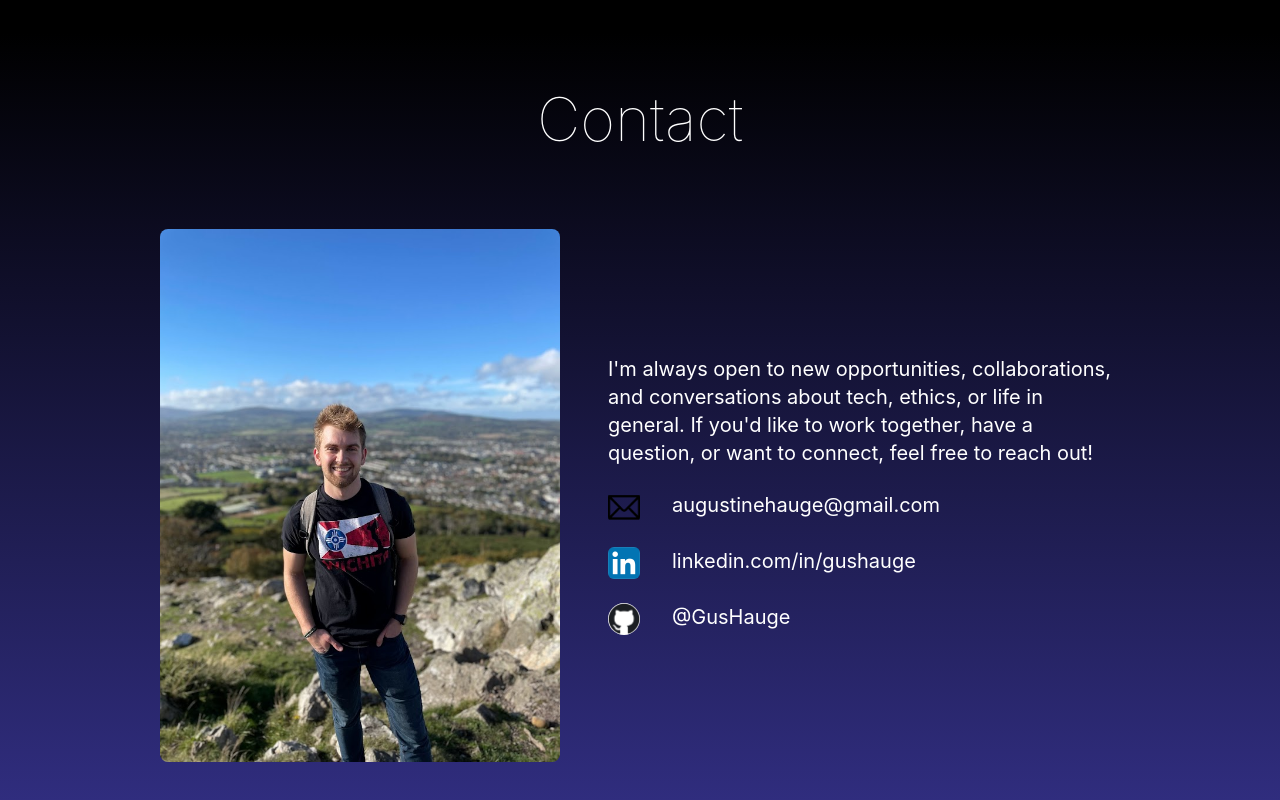
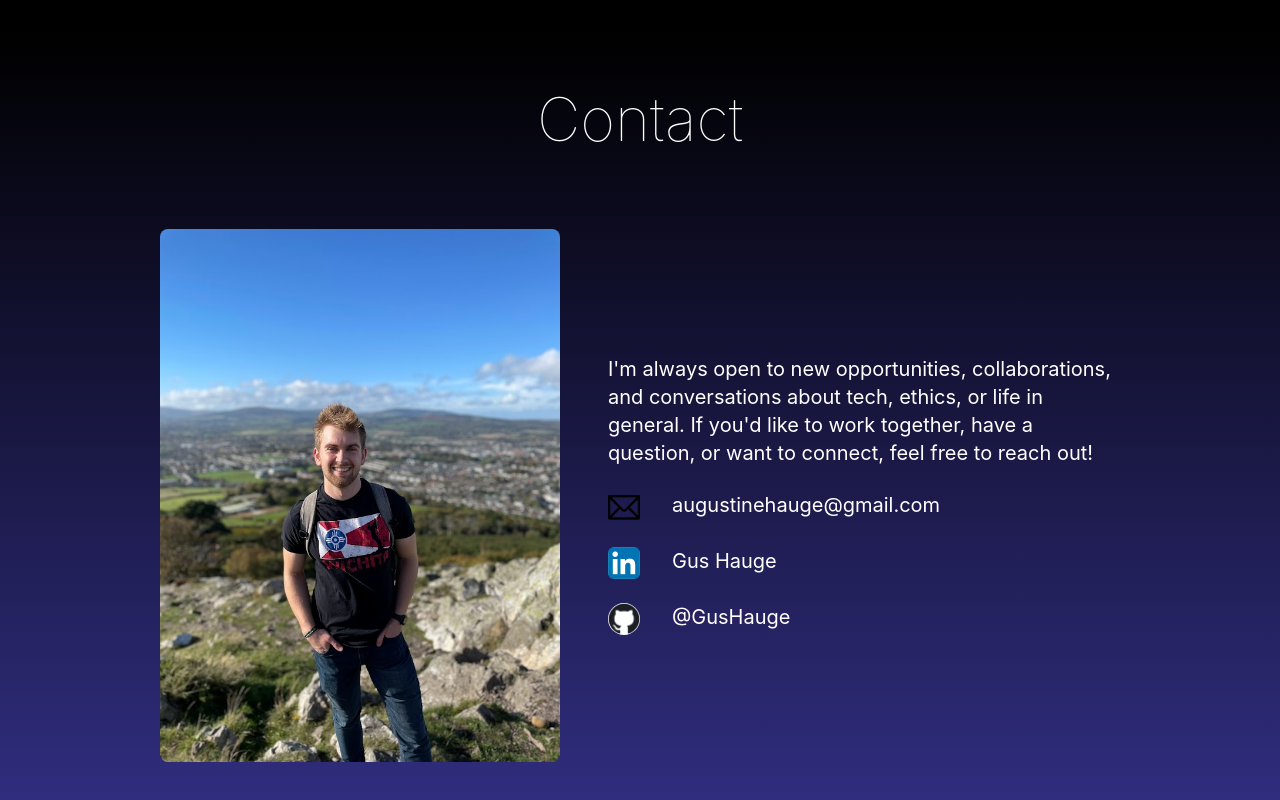
Before and after one commit to GusHauge/GusHauge.github.io, a React (Create React App) app: page / in a window 1280 px wide. Shown: the part 4198-4998 px from the top of the page. Built offline with nearby package versions, Linux system fonts and the light colour scheme.

Commit message:
Small changes to Contact info

```diff
--- a/src/components/Contact.js
+++ b/src/components/Contact.js
@@ -27,7 +27,7 @@ export const Contact = () => {
               alt="Email"
               className="w-8 rounded-md"
             />
-            <p className="text-justify">augustinehauge@gmail.com</p>
+            <p>augustinehauge@gmail.com</p>
           </div>
 
           <div className="flex flex-row space-x-8">
@@ -44,7 +44,7 @@ export const Contact = () => {
                 />
               </a>
             </div>
-            <p>linkedin.com/in/gushauge</p>
+            <p>Gus Hauge</p>
           </div>
 
           <div className="flex flex-row space-x-8">
```
